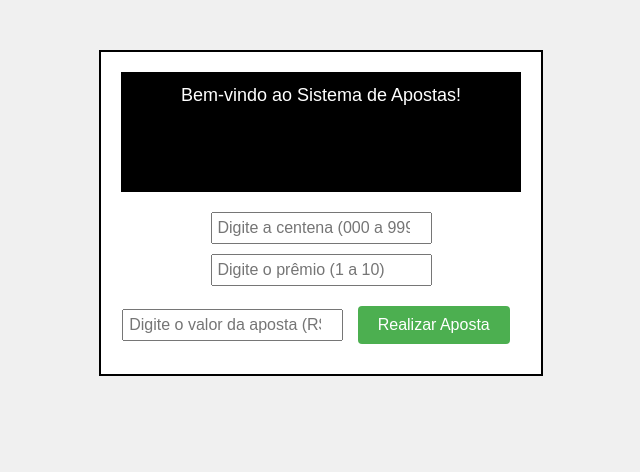
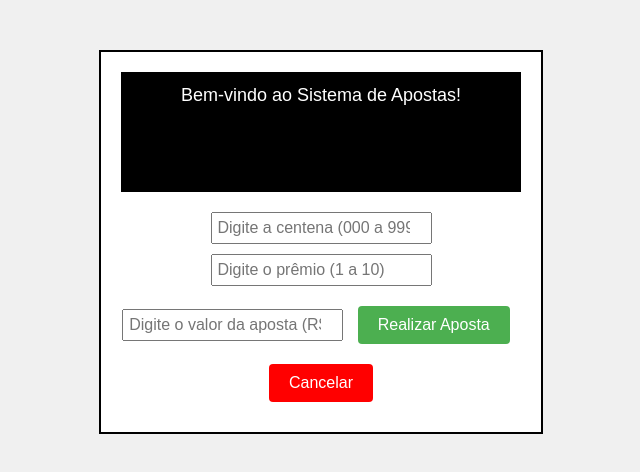
Before and after one commit to antoniogleisonpintoviana/sistemadeapostas, a plain HTML site: page centena.html in a window 1280 px wide. Shown: the whole page, without its empty margins (319-959 px from the left). Drawn offline with Linux system fonts and the light colour scheme.

Commit message:
Update centena.html

```diff
--- a/centena.html
+++ b/centena.html
@@ -62,6 +62,7 @@
     <input type="number" id="premio" placeholder="Digite o prêmio (1 a 10)">
     <input type="number" id="valor" placeholder="Digite o valor da aposta (R$)">
     <button onclick="realizarAposta()">Realizar Aposta</button>
+    <a href="index.html"><button style="background:red">Cancelar</button><a/>
     <button id="btnImprimir" style="display: none;" onclick="imprimir()">Imprimir</button>
 </div>
 
```
